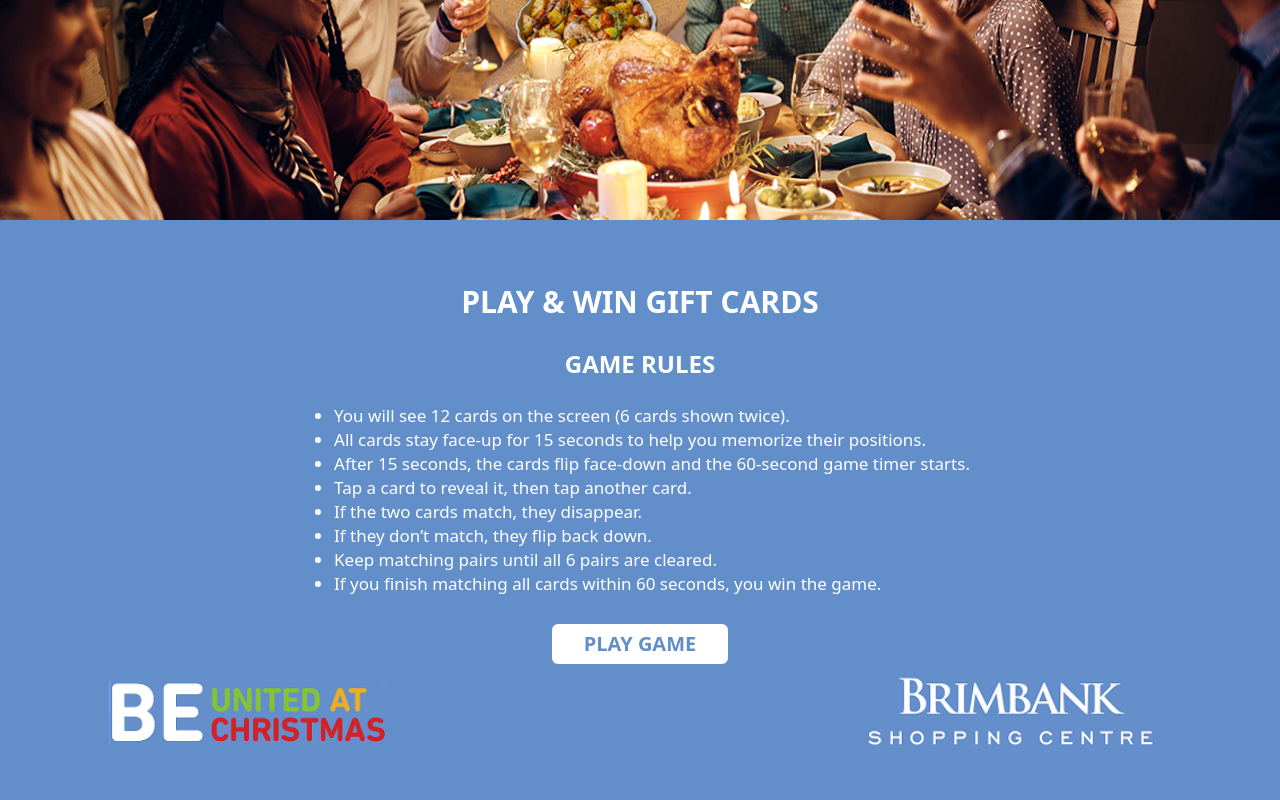
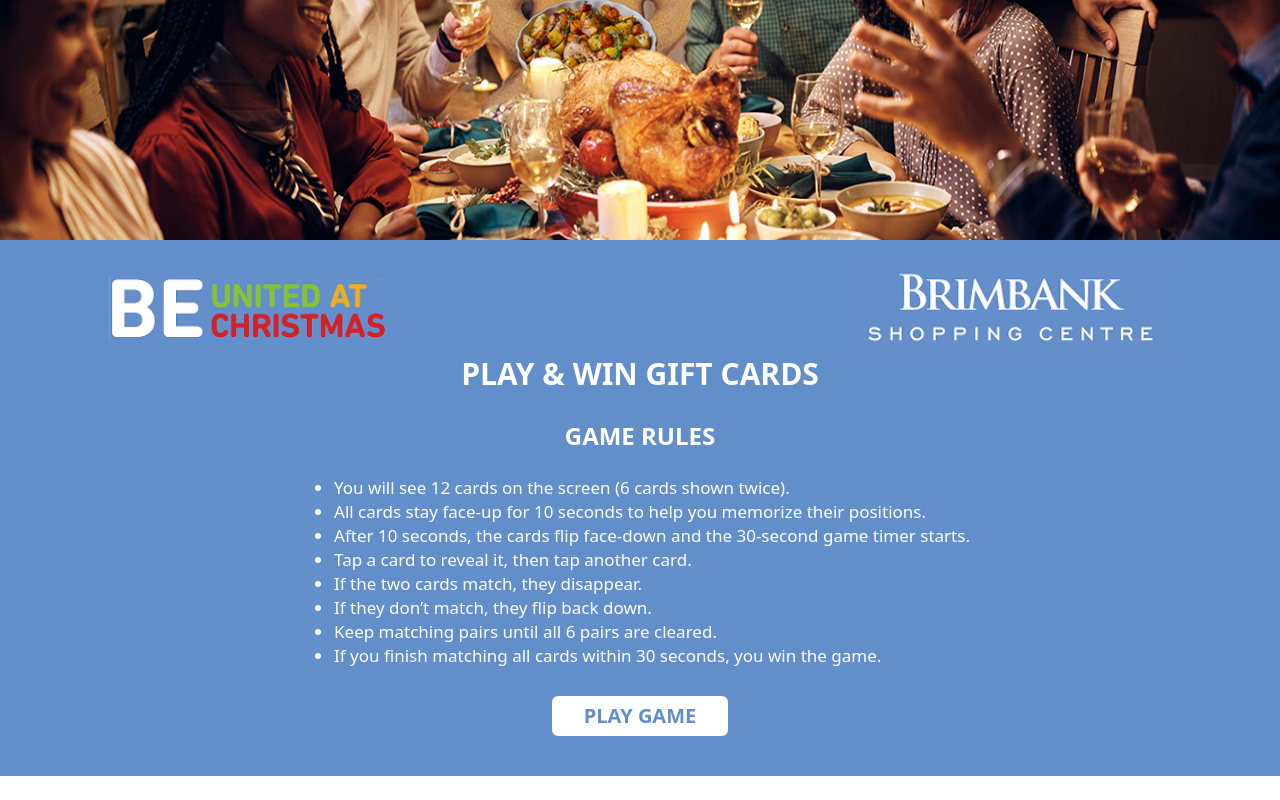
Before and after one commit to SaifuMak/match-tile-win-game, a Next.js app: page / in a window 1280 px wide. Shown: the part 260-1060 px from the top of the page. After the commit the page ends 1036 px from the top, so only its background shows below. Built offline with nearby package versions, Linux system fonts and the light colour scheme.

Commit message:
new changes

```diff
--- a/src/app/componets/Footer.jsx
+++ b/src/app/componets/Footer.jsx
@@ -2,20 +2,20 @@ import React from 'react'
 
 function Footer() {
     return (
-        <div className=" flex max-sm:flex-col max-sm:mt-10  max-sm:space-y-4 justify-center sm:justify-between w-10/12 pb-10 items-center">
+        <div className=" flex max-sm:flex-col max-sm:mt-10 mt-5  max-sm:space-y-4 justify-center  sm:justify-between w-10/12  items-center">
 
             {/* Left Image - BE UNITED AT CHRISTMAS */}
             <img
                 src="/images/BE-logo.png"
                 alt="Be United At Christmas"
-                className="lg:h-16 h-6 w-auto md:object-cover "
+                className="xl:h-16 lg:h-10 h-6 w-auto md:object-cover "
             />
 
             {/* Right Image - BRIMBANK SHOPPING CENTRE */}
             <img
                 src="/images/brimbank-logo.jpg"
                 alt="Brimbank Shopping Centre Logo"
-                className="lg:h-24 h-12 w-auto md:object-cover "
+                className="xl:h-24 lg:h-16 h-12 w-auto md:object-cover "
             />
 
         </div>
--- a/src/app/componets/PageLoader.jsx
+++ b/src/app/componets/PageLoader.jsx
@@ -3,8 +3,8 @@ import LoaderIcon from './LoaderIcon';
 
 function PageLoader() {
   return (
-    <div className=" fixed inset-0 w-full h-full  flex items-center justify-center">
-      <LoaderIcon className = 'text-3xl  text-primary-blue animate-spin' />
+    <div className=" fixed inset-0 w-full h-full bg-primary-blue  flex items-center justify-center">
+      <LoaderIcon className = 'text-3xl  text-white animate-spin' />
     </div>
   )
 }
--- a/src/app/componets/RegistrationForm.jsx
+++ b/src/app/componets/RegistrationForm.jsx
@@ -68,7 +68,7 @@ export default function RegistrationForm() {
 
     return (
         <div className="flex justify-center  items-center max-lg:mb-10 ">
-            <form className="lg:w-[600px] w-full  text-center mt-12" onSubmit={handleSubmit}>
+            <form className="lg:w-[500px]  w-full   text-center mt-12" onSubmit={handleSubmit}>
 
                 <label className={labelClass}>Full Name:</label>
                 <input type="text" name="fullName" className={inputClass} required />
@@ -105,17 +105,18 @@ export default function RegistrationForm() {
                     />
                     <label
                         htmlFor="invoice-upload"
-                        className="px-3 py-0.5  bg-primary-blue text-white rounded cursor-pointer font-medium"
+                        className="px-3 lg:py-1 py-0.5 max-lg:text-sm text-nowrap  bg-primary-blue text-white rounded cursor-pointer font-medium"
                     >
                         Choose File
                     </label>
-                    <p className="ml-3 text-primary-blue   ">
+                    <p className="ml-3 text-primary-blue text-sm max-lg:text-xs max-w-[190px] truncate">
                         {selectedFile ? selectedFile.name : "No file chosen"}
                     </p>
+
                 </div>
 
 
-                <button type="submit" className=" mt-16 xl:w-[190px] flex-center mx-auto w-[170px] xl:h-[50px] h-[40px] cursor-pointer  bg-white text-primary-blue xl:text-xl font-semibold rounded-md hover:bg-gray-200 transition">
+                <button type="submit" className=" mt-10 lg:mt-12 xl:w-[190px] flex-center mx-auto w-[170px] xl:h-[45px] h-[40px] cursor-pointer  bg-white text-primary-blue xl:text-xl font-semibold rounded-md hover:bg-gray-200 transition">
                     {isLoading ? <LoaderIcon /> : "START"}
                 </button>
             </form>
--- a/src/app/congratulations/page.jsx
+++ b/src/app/congratulations/page.jsx
@@ -35,22 +35,27 @@ export default function Congratulations() {
     if (!hydrated) return <PageLoader />;
 
     return (
-        <div className=" flex flex-col bg-primary-blue min-h-screen justify-between ">
+        <div className=" flex flex-col bg-primary-blue min-h-screen  ">
+
+            <div className=" flex justify-center ">
+                <Footer />
+            </div>
             <div className="  text-center min-h-[80vh] flex flex-col items-center justify-center px-5">
 
-                {localWinStatus && !localRewards ? (
+                {localWinStatus && localRewards ? (
                     <>
-                        <h1 className="text-[#F9F523] text-3xl 2xl:text-[40px] font-bold">CONGRATS, YOU WON!</h1>
-                        <p className="2xl:text-[40px] lg:text-3xl text-xl text-white font-bold mt-7">We will get in touch with you regarding the prize details.</p>
+                        <h1 className="text-[#F9F523] text-2xl 2xl:text-[40px] font-bold">CONGRATS, YOU WON {localRewards && localRewards > 0 && <span className="">A ${localRewards}  Gift Card!</span>}</h1>
+                        {/* {localRewards && localRewards > 0 && <p className="text-[#F9F523] 2xl:text-4xl text-2xl lg:text-3xl font-bold mt-2 2xl:mt-6 ">${localRewards} Gift Card</p>} */}
+
+                        <p className="2xl:text-[36px] lg:max-w-7/12 lg:text-3xl text-lg text-white  lg:font-semibold mt-7">Collect your prize from our Kiosk located opposite Target, between 11am–2pm daily.</p>
                     </>
 
                 ) : (
                     localPlayerId ? (
                         <>
                             <h1 className="text-[#F9F523] text-4xl xl:text-5xl 2xl:text-6xl font-bold">TIME OVER!</h1>
-                            <p className="2xl:text-4xl text-2xl lg:text-3xl text-white font-bold mt-5 lg:mt-7 2xl:mt-20 ">But you have won a Consolation Prize!</p>
-                            {localRewards && localRewards > 0 && <p className="text-[#F9F523] 2xl:text-4xl text-2xl lg:text-3xl font-bold mt-2 2xl:mt-6 ">${localRewards} Gift Card</p>}
-                            <p className=" text-white lg:text-lg 2xl:text-xl mt-6 lg:mt-10 2xl:mt-12">We will get in touch with you regarding the prize details.</p>
+                            <p className="2xl:text-5xl text-2xl lg:text-3xl text-white font-bold mt-5 lg:mt-7 2xl:mt-10 ">But you have won a prize.</p>
+                            <p className=" 2xl:text-[30px] lg:max-w-7/12 lg:text-3xl text-lg text-white  lg:font-semibold mt-4">Please collect at Customer Service Desk.</p>
                         </>
                     ) : (
                         <>
@@ -60,14 +65,8 @@ export default function Congratulations() {
                 )}
                 <Link href="/" className=" px-4 lg:px-6 py-1 cursor-pointer max-lg:text-sm bg-white font-medium text-primary-blue rounded mt-3 2xl:mt-6">Back to Home</Link>
 
-
             </div>
 
-
-
-            <div className=" flex justify-center ">
-                <Footer />
-            </div>
         </div>
     );
 }
--- a/src/app/page.jsx
+++ b/src/app/page.jsx
@@ -4,10 +4,12 @@ import Link from "next/link";
 
 export default function Home() {
   return (
-    <main className="min-h-screen w-full overflow-x-hidden  bg-primary-blue flex flex-col items-center justify-start">
+    <main className="min-h-screen w-full overflow-x-hidden  bg-primary-blue flex flex-col lg:mt-5 pb-10 items-center justify-start">
 
     <Banner />
-      <section className="max-w-3xl max-lg:px-6  text-white mt-16 text-center">
+      <Footer />
+
+      <section className="max-w-3xl max-lg:px-6  max-md:mt-10 text-white text-center">
 
         <h1 className="2xl:text-[40px] lg:text-3xl text-2xl font-bold">PLAY & WIN GIFT CARDS</h1>
 
@@ -17,13 +19,13 @@ export default function Home() {
 
           <ul className="list-disc pl-6  text-white lg:font-medium leading-6">
             <li>You will see 12 cards on the screen (6 cards shown twice).</li>
-            <li>All cards stay face-up for 15 seconds to help you memorize their positions.</li>
-            <li>After 15 seconds, the cards flip face-down and the 60-second game timer starts.</li>
+            <li>All cards stay face-up for 10 seconds to help you memorize their positions.</li>
+            <li>After 10 seconds, the cards flip face-down and the 30-second game timer starts.</li>
             <li>Tap a card to reveal it, then tap another card.</li>
             <li>If the two cards match, they disappear.</li>
             <li>If they don’t match, they flip back down.</li>
             <li>Keep matching pairs until all 6 pairs are cleared.</li>
-            <li>If you finish matching all cards within 60 seconds, you win the game.</li>
+            <li>If you finish matching all cards within 30  seconds, you win the game.</li>
           </ul>
 
         </div>
@@ -33,7 +35,6 @@ export default function Home() {
         </Link>
 
       </section>
-      <Footer />
 
     </main>
   );
--- a/src/app/registration/page.jsx
+++ b/src/app/registration/page.jsx
@@ -1,14 +1,15 @@
 import Footer from "../componets/Footer";
 import Banner from "../componets/Banner";
 import RegistrationForm from "../componets/RegistrationForm";
-
 
 export default function Registration() {
     return (
         <main className="min-h-screen w-full overflow-x-hidden  bg-primary-blue flex flex-col items-center justify-start">
 
             <Banner />
-            <section className="max-w-5xl max-lg:px-6  text-white mt-16 text-center">
+            <Footer />
+
+            <section className="lg:max-w-5xl max-lg:px-6  text-white mt-8 lg:mt-6 mb-10 text-center">
 
                 <h1 className="2xl:text-[40px] lg:text-3xl text-2xl font-bold">PLAY & WIN GIFT CARDS</h1>
                 <RegistrationForm />
@@ -16,7 +17,6 @@ export default function Registration() {
 
             </section>
 
-            <Footer />
 
         </main>
     );
```
Also changed, not shown: src/app/play-game/page.jsx (+10 -10 lines).
